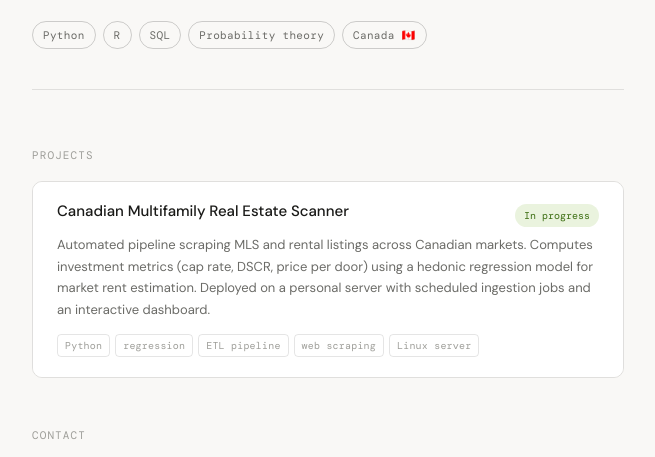
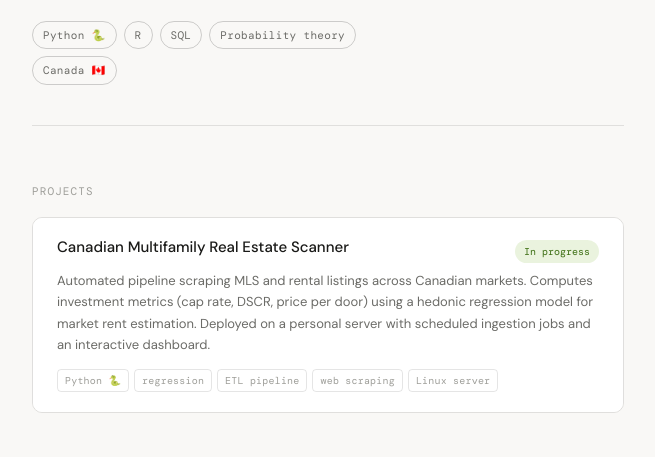
Before and after one commit to tarank00/tarank00.github.io, a plain HTML site: page index.html in a window 1280 px wide. Shown: the part 267-724 px from the top of the page, without its empty margins (312-967 px from the left). Drawn offline with nearby package versions, Linux system fonts and the light colour scheme; a web font is replaced by a local one.

Commit message:
added python emoji

```diff
--- a/index.html
+++ b/index.html
@@ -224,7 +224,7 @@
           in applied ML and data infastructure.
         </p>
         <div class="pills">
-          <span class="pill">Python</span>
+          <span class="pill">Python 🐍</span>
           <span class="pill">R</span>
           <span class="pill">SQL</span>
           <span class="pill">Probability theory</span>
@@ -260,7 +260,7 @@
           with scheduled ingestion jobs and an interactive dashboard.
         </p>
         <div class="tags">
-          <span class="tag">Python</span>
+          <span class="tag">Python 🐍</span>
           <span class="tag">regression</span>
           <span class="tag">ETL pipeline</span>
           <span class="tag">web scraping</span>
```
